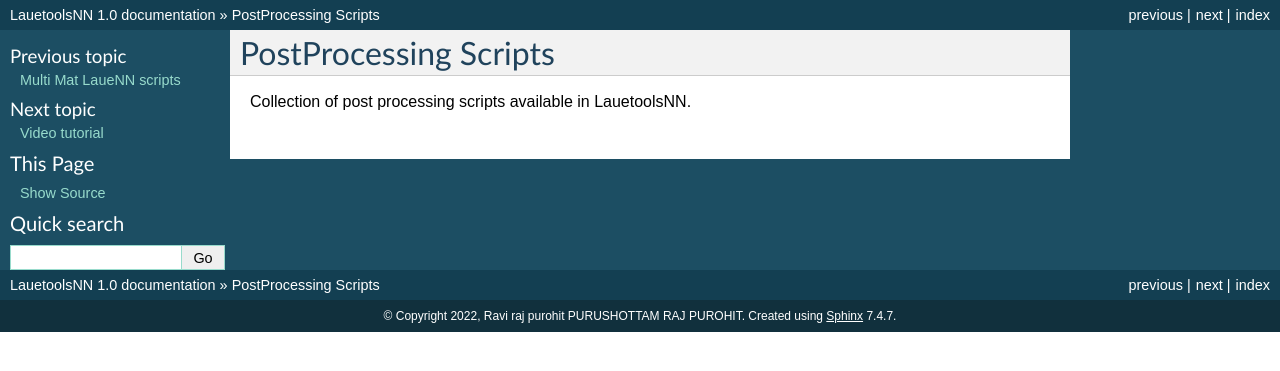
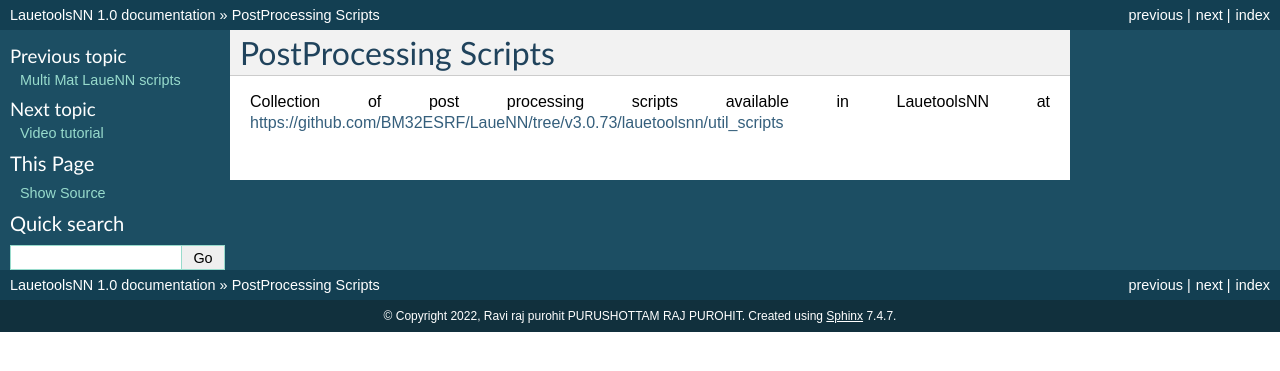
Before and after one commit to BM32ESRF/LaueNN, a Sphinx documentation site: the page built from docs/pp_scripts/installation.rst, in a window 1280 px wide. Shown: the top 371 px of the page. Built offline with Sphinx 7.4.7, drawn with Linux system fonts in a browser that asks for light colours.

Commit message:
Update installation.rst

```diff
--- a/docs/pp_scripts/installation.rst
+++ b/docs/pp_scripts/installation.rst
@@ -1,4 +1,4 @@
 ========================
 PostProcessing Scripts
 ========================
-Collection of post processing scripts available in LauetoolsNN.
+Collection of post processing scripts available in LauetoolsNN at https://github.com/BM32ESRF/LaueNN/tree/v3.0.73/lauetoolsnn/util_scripts
```
